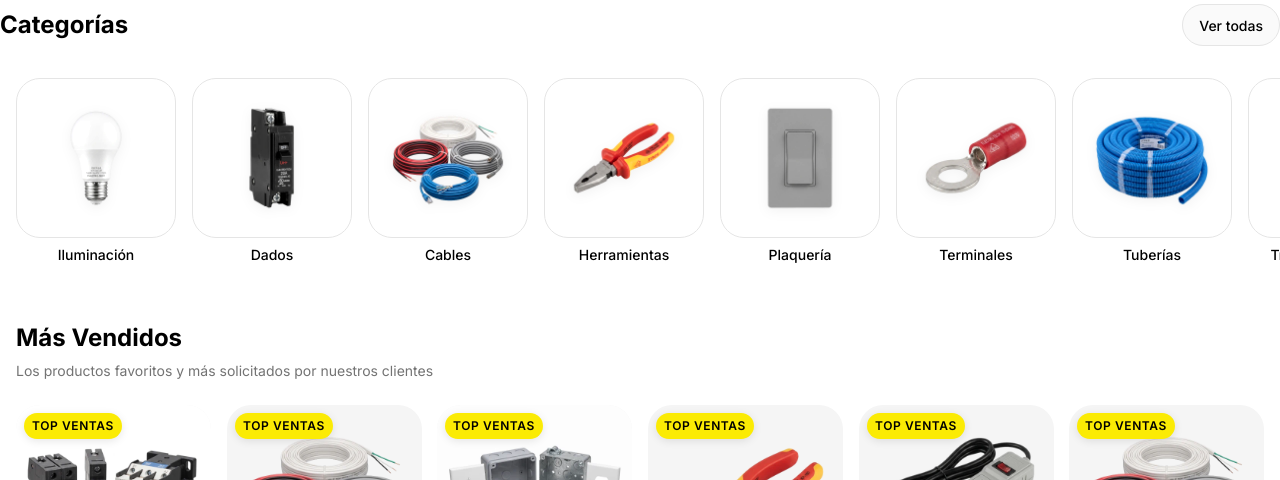
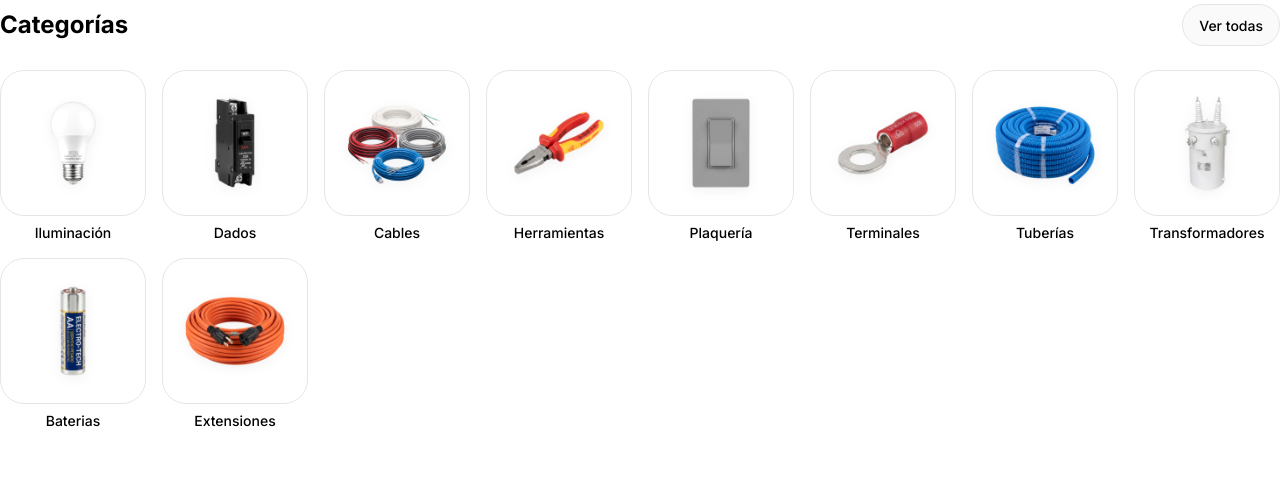
Before and after one commit to bazl2803/ogie, a Next.js app: page / in a window 1280 px wide. Shown: the part 672-1152 px from the top of the page. Built offline with nearby package versions, Linux system fonts and the light colour scheme.

Commit message:
feat: implement theme-based CSS variables and create responsive category component with carousel support

```diff
--- a/src/app/_components/categories/categories.scss
+++ b/src/app/_components/categories/categories.scss
@@ -17,6 +17,51 @@
     }
   }
 
+  &--mobile {
+    @include breakpoint.sm {
+      display: none;
+    }
+  }
+
+  &--desktop {
+    --columns-length: 4;
+    display: none;
+
+    @include breakpoint.sm {
+      display: grid;
+      grid-template-columns: repeat(var(--columns-length), 1fr);
+      gap: var(--spacing-md);
+
+      &:nth-child(n+5) {
+        display: none;
+      }
+    }
+
+    @include breakpoint.md {
+      --columns-length: 6;
+
+      &:nth-child(n+5) {
+        display: block;
+      }
+
+      &:nth-child(n+7) {
+        display: none;
+      }
+    }
+
+    @include breakpoint.lg {
+      --columns-length: 8;
+
+      &:nth-child(n+7) {
+        display: block;
+      }
+
+      &:nth-child(n+9) {
+        display: none
+      }
+    }
+  }
+
   .carousel {
     padding-block: var(--spacing-sm);
   }
--- a/src/app/_components/categories/categories.tsx
+++ b/src/app/_components/categories/categories.tsx
@@ -1,27 +1,27 @@
 "use client";
 
-import { Button, Carousel, CarouselItem } from "@/components";
-import { type Variants, motion } from "framer-motion";
+import {Button, Carousel, CarouselItem} from "@/components";
+import {type Variants, motion} from "framer-motion";
 import "./categories.scss";
-import { CategoryCard } from "./category-card";
+import {CategoryCard} from "./category-card";
 
 const baseUrl = "/assets/categories/";
 
 const categories = [
-  { id: 1, name: "Iluminación", imageUrl: `${baseUrl}iluminacion.webp` },
-  { id: 2, name: "Dados", imageUrl: `${baseUrl}breaker.webp` },
-  { id: 3, name: "Cables", imageUrl: `${baseUrl}cables.webp` },
-  { id: 4, name: "Herramientas", imageUrl: `${baseUrl}alicate.webp` },
-  { id: 5, name: "Plaquería", imageUrl: `${baseUrl}plaqueria.webp` },
-  { id: 6, name: "Terminales", imageUrl: `${baseUrl}terminal.webp` },
-  { id: 7, name: "Tuberías", imageUrl: `${baseUrl}tecnoducto.webp` },
-  { id: 8, name: "Transformadores", imageUrl: `${baseUrl}transformador.webp` },
-  { id: 9, name: "Baterias", imageUrl: `${baseUrl}pila.webp` },
-  { id: 10, name: "Extensiones", imageUrl: `${baseUrl}extension.webp` },
+    {id: 1, name: "Iluminación", imageUrl: `${baseUrl}iluminacion.webp`},
+    {id: 2, name: "Dados", imageUrl: `${baseUrl}breaker.webp`},
+    {id: 3, name: "Cables", imageUrl: `${baseUrl}cables.webp`},
+    {id: 4, name: "Herramientas", imageUrl: `${baseUrl}alicate.webp`},
+    {id: 5, name: "Plaquería", imageUrl: `${baseUrl}plaqueria.webp`},
+    {id: 6, name: "Terminales", imageUrl: `${baseUrl}terminal.webp`},
+    {id: 7, name: "Tuberías", imageUrl: `${baseUrl}tecnoducto.webp`},
+    {id: 8, name: "Transformadores", imageUrl: `${baseUrl}transformador.webp`},
+    {id: 9, name: "Baterias", imageUrl: `${baseUrl}pila.webp`},
+    {id: 10, name: "Extensiones", imageUrl: `${baseUrl}extension.webp`},
 ];
 
 const containerVariants: Variants = {
-  hidden: { opacity: 0 },
+    hidden: {opacity: 0},
     visible: {
         opacity: 1,
         transition: {
@@ -32,7 +32,7 @@ const containerVariants: Variants = {
 };
 
 const headerVariants: Variants = {
-  hidden: { opacity: 0, y: 12 },
+    hidden: {opacity: 0, y: 12},
     visible: {
         opacity: 1,
         y: 0,
@@ -49,13 +49,22 @@ export const Categories = () => {
             className="categories"
             initial="hidden"
             whileInView="visible"
-      viewport={{ once: true, margin: "-40px" }}
+            viewport={{once: true, margin: "-40px"}}
             variants={containerVariants}
         >
             <motion.div className="categories-header" variants={headerVariants}>
                 <h2>Categorías</h2>
                 <Button>Ver todas</Button>
             </motion.div>
+            <CategoriesMobile/>
+            <CategoriesDesktop/>
+        </motion.section>
+    );
+};
+
+const CategoriesMobile = () => {
+    return (
+        <div className={'categories--mobile'}>
             <Carousel>
                 {categories.map((category) => (
                     <CarouselItem key={category.id}>
@@ -66,6 +75,20 @@ export const Categories = () => {
                     </CarouselItem>
                 ))}
             </Carousel>
-    </motion.section>
-  );
-};
+        </div>
+    )
+}
+
+const CategoriesDesktop = () => {
+    return (
+        <div className={'categories--desktop'}>
+            {categories.map((category) => (
+                <CategoryCard
+                    key={category.id}
+                    categoryName={category.name}
+                    imageUrl={category.imageUrl}
+                />
+            ))}
+        </div>
+    )
+}
--- a/src/styles/variables.scss
+++ b/src/styles/variables.scss
@@ -12,6 +12,6 @@
 	--color-border: var(--color-neutral-700);
 	--color-border-hover: var(--color-neutral-600);
 	--color-surface-background: var(--color-neutral-950);
-	--color-surface-foreground: #322929;
+	--color-surface-foreground: white;
 	--color-surface-background-hover: var(--color-neutral-900);
 }
```
Lines whose indentation alone changed are shown as unchanged.
